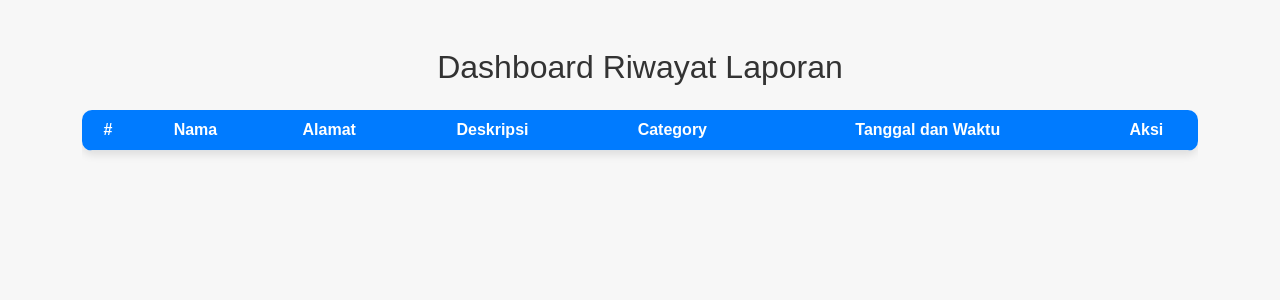
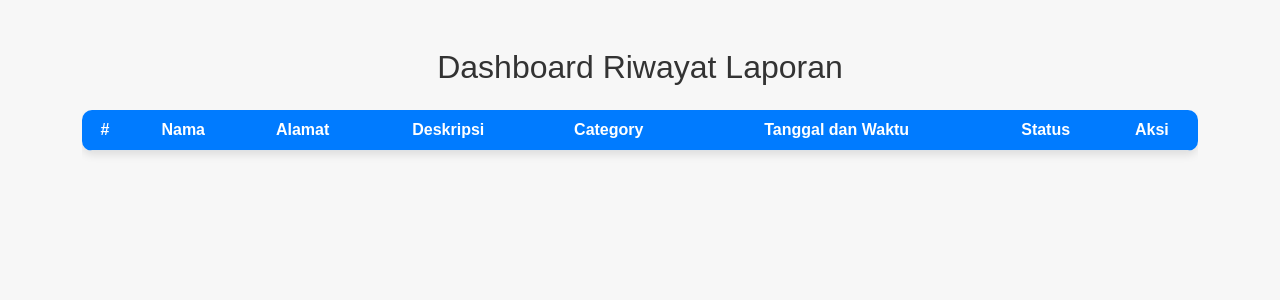
Before and after one commit to liztric/magang, a CodeIgniter 4 app: the page made by security_website/app/Views/index.php in a window 1280 px wide. Shown: the part 59-359 px from the top of the page. Run offline with PHP 8.4 and a stand-in for CodeIgniter, Linux system fonts and the light colour scheme; the template is opened without the code that fills it, so the values that code supplies are empty; some libraries are stand-ins or nearby versions.

Commit message:
modified:   security_website/app/Views/index.php

```diff
--- a/security_website/app/Views/index.php
+++ b/security_website/app/Views/index.php
@@ -113,6 +113,7 @@
                         <th scope="col">Deskripsi</th>
                         <th scope="col">Category</th>
                         <th scope="col">Tanggal dan Waktu</th>
+                        <th scope="col">Status</th> <!-- Tambahkan kolom Status -->
                         <th scope="col">Aksi</th>
                     </tr>
                 </thead>
@@ -154,6 +155,7 @@
                                 <td>${row[1].deskripsi || '-'}</td>
                                 <td>${row[1].category || '-'}</td>
                                 <td>${row[1].tanggal || '-'} ${row[1].waktu || '-'}</td>
+                                <td>${row[1].status || '-'}</td> <!-- Tambahkan data Status -->
                                 <td>
                                     <button class="action-btn" onclick="deleteData('${row[0]}')">
                                         <img src="sampah.png" alt="Hapus" />
@@ -192,7 +194,8 @@
                 deskripsi: document.getElementById("deskripsi").value,
                 tanggal: now.toISOString().split('T')[0], // Simpan tanggal saja dalam format YYYY-MM-DD
                 waktu: now.toTimeString().split(' ')[0], // Simpan waktu saja dalam format HH:MM:SS
-                category: document.getElementById("category").value
+                category: document.getElementById("category").value,
+                status: "Pending" // Tambahkan status default jika diperlukan
             };
 
             fetch(databaseUrl, {
```
